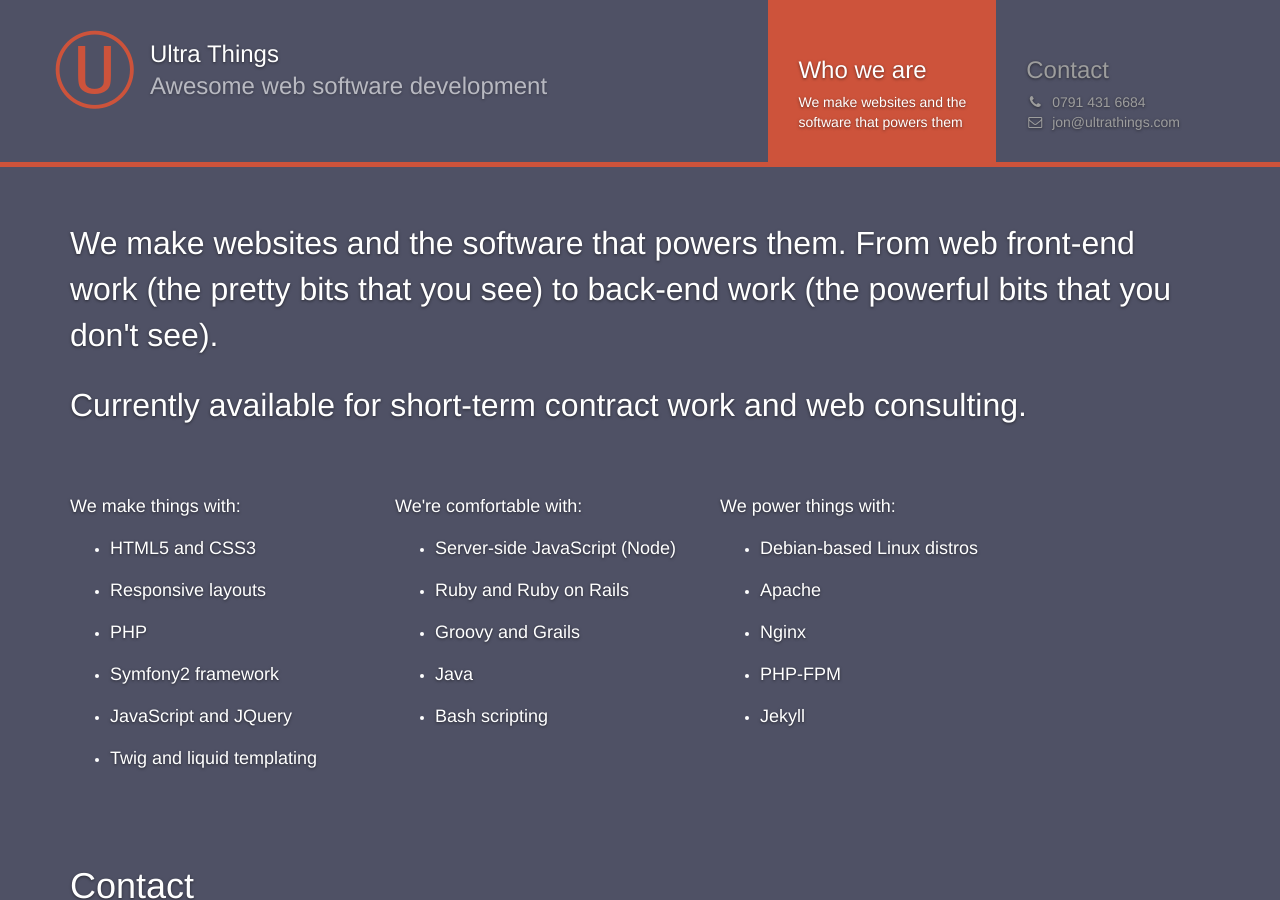
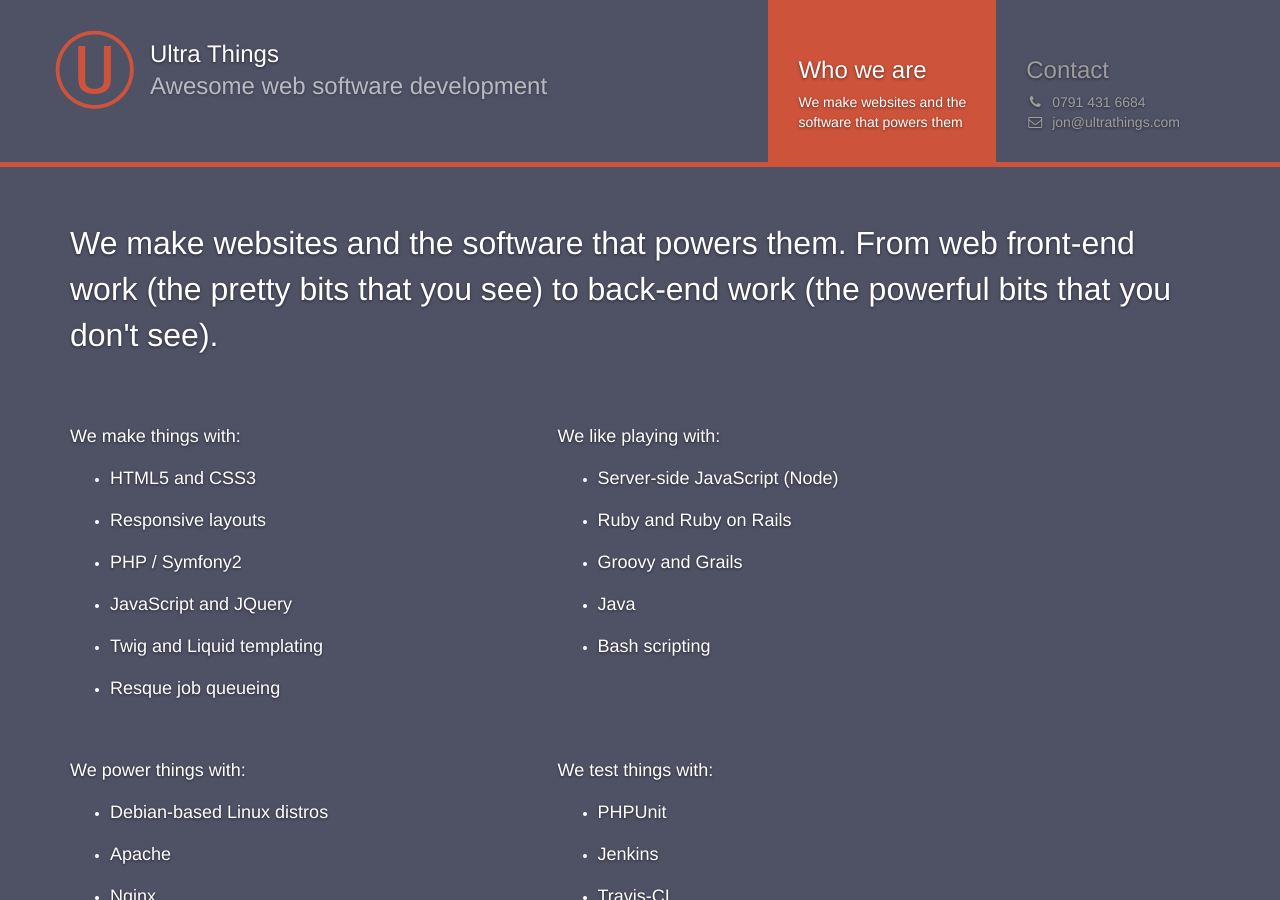
Before and after one commit to webignition/ultrathings.com, a Jekyll site: the page built from index.html, in a window 1280 px wide and 900 px high. Built offline with Jekyll 4.4.1, drawn with Linux system fonts in a browser that asks for light colours; nearby versions of some CDN libraries; comment, search, counter and statistics services are not loaded.

Commit message:
Add further list itms

```diff
--- a/_layouts/home.html
+++ b/_layouts/home.html
@@ -76,17 +76,11 @@
                 (the pretty bits that you see) to back-end work (the powerful bits that you don't see).
             </p>
 
-            <p class="lead">
-                Currently available for short-term contract work and web consulting.
-            </p>
-
-            <!-- jenkins, open-source, github, travis CI -->
-
         </div>
 
         <div class="col-lg-10 col-md-12">
             <div class="row lists">
-                <div class="col-lg-4 col-md-4 col-sm-4">
+                <div class="col-lg-6 col-md-6 col-sm-6 list-container">
                     <p>
                         We make things with:
                     </p>
@@ -99,23 +93,25 @@
                             <p>Responsive layouts</p>
                         </li>
                         <li>
-                            <p>PHP</p>
-                        </li>
-                        <li>
-                            <p>Symfony2 framework</p>
+                            <p>PHP / Symfony2</p>
                         </li>
                         <li>
                             <p>JavaScript and JQuery</p>
                         </li>
                         <li>
-                            <p>Twig and liquid templating</p>
+                            <p>Twig and Liquid templating</p>
+                        </li>
+                        <li>
+                            <p>
+                                Resque job queueing
+                            </p>
                         </li>
                     </ul>
                 </div>
 
-                <div class="col-lg-4 col-md-4 col-sm-4">
+                <div class="col-lg-6 col-md-6 col-sm-6 list-container">
                     <p>
-                        We're comfortable with:
+                        We like playing with:
                     </p>
 
                     <ul>
@@ -137,7 +133,9 @@
                     </ul>
                 </div>
 
-                <div class="col-lg-4 col-md-4 col-sm-4">
+                <div class="clearfix visible-lg visible-md visible-sm"></div>
+
+                <div class="col-lg-6 col-md-6 col-sm-6 list-container">
                     <p>
                         We power things with:
                     </p>
@@ -160,10 +158,31 @@
                         </li>
                     </ul>
                 </div>
+
+                <div class="col-lg-6 col-md-6 col-sm-6 list-container">
+                    <p>
+                        We test things with:
+                    </p>
+
+                    <ul>
+                        <li>
+                            <p>PHPUnit</p>
+                        </li>
+                        <li>
+                            <p>Jenkins</p>
+                        </li>
+                        <li>
+                            <p>Travis-CI</p>
+                        </li>
+                    </ul>
+                </div>
+
             </div>
 
 
         </div>
+
+
     </div>
 </div>
 
@@ -173,14 +192,14 @@
             <h1 id="contact">Contact</h1>
 
             <div class="row h-card">
-                <div class="col-lg-4">
+                <div class="col-lg-4 col-md-4 col-sm-4">
                     <p>
                         <span class="p-name"><i class="fa fa-user fa-fw"></i>Jon Cram</span>
                         <i class="fa fa-phone fa-fw"></i>0791 431 6684
                         <a class="u-email" href="mailto:jon@ultrathings.com"><i class="fa fa-envelope-o fa-fw"></i>jon@ultrathings.com</a>
                     </p>
                 </div>
-                <div class="col-lg-4">
+                <div class="col-lg-4 col-md-4 col-sm-4">
                     <p>
                         <span class="p-org">Ultra Things Limited</span>
                         <span class="p-street-address">62A Attwood Close</span>
--- a/assets/css/main.css
+++ b/assets/css/main.css
@@ -135,7 +135,7 @@
     margin-right: 4px;
 }
 
-.lists {
+.lists .list-container {
     margin-top: 40px;
 }
 
```
